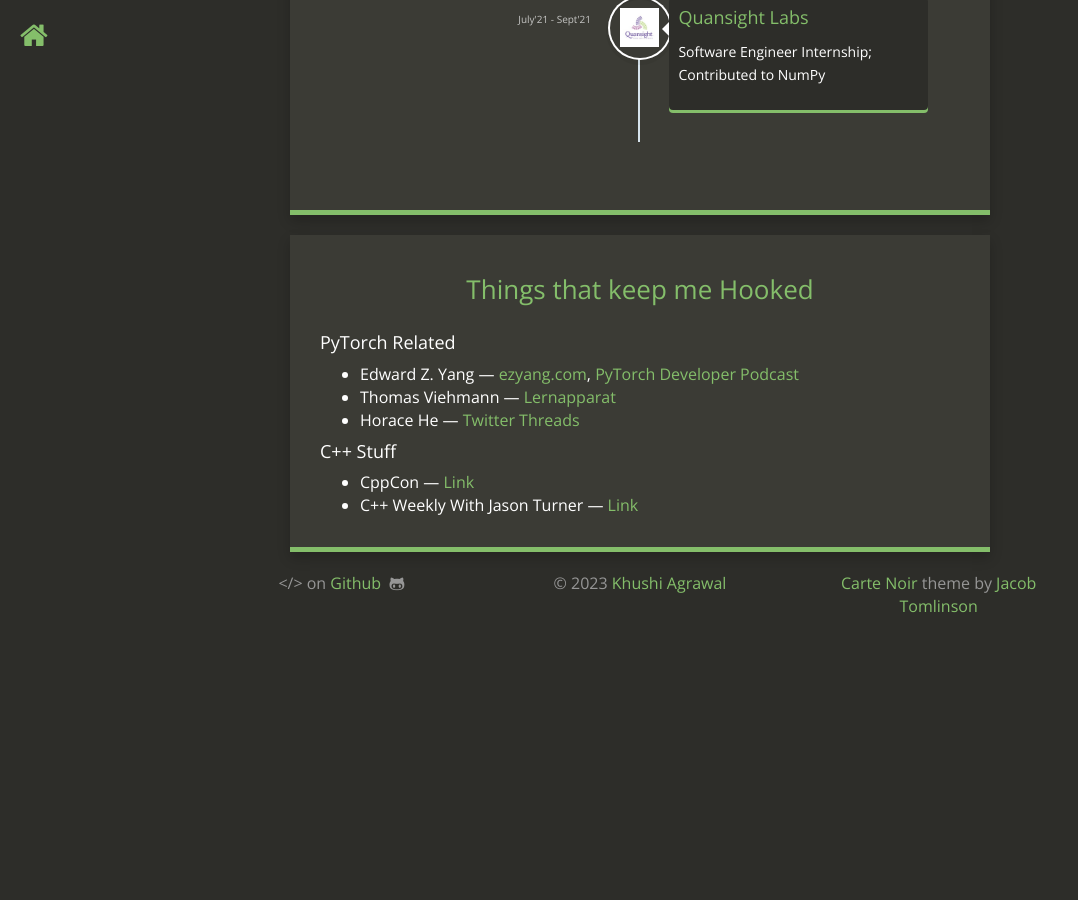
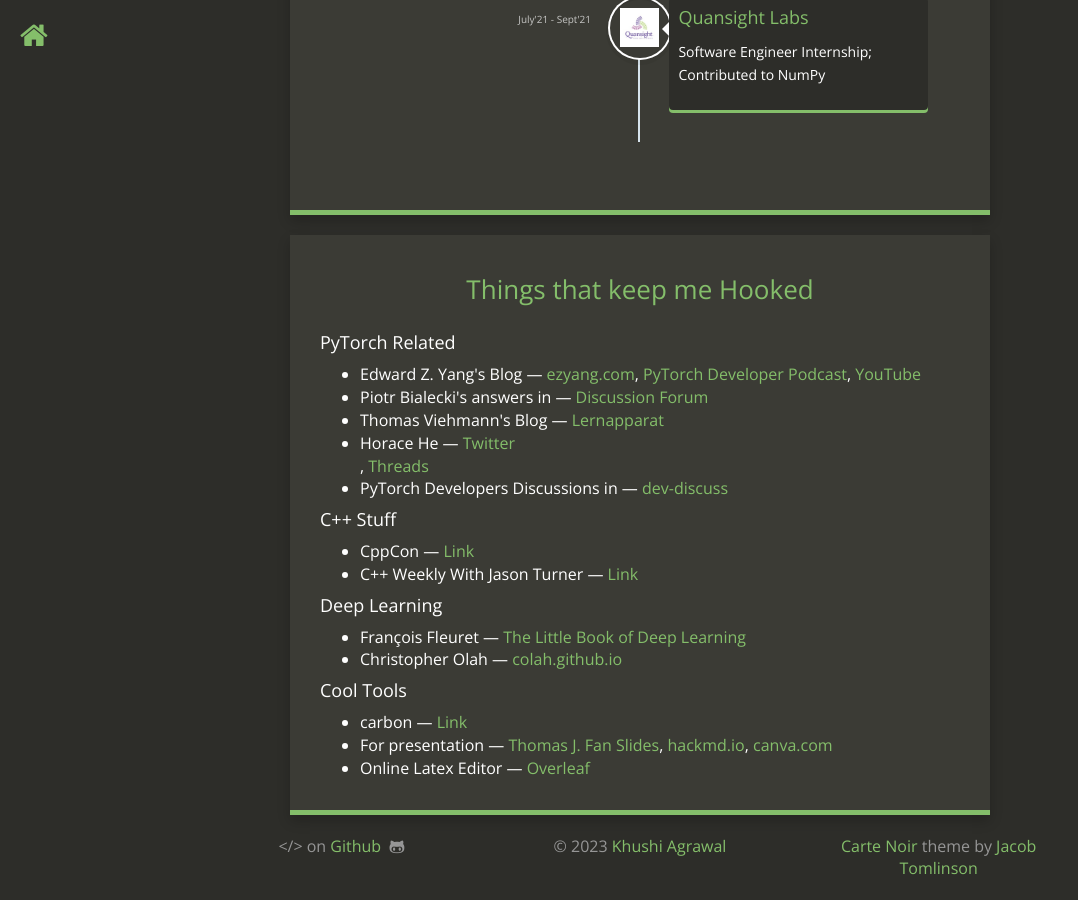
Before and after one commit to khushi-411/khushi-411.github.io, a Jekyll site: the page built from index.html, in a window 1280 px wide and 900 px high, scrolled down 1505 px. Shown: the whole window, without its empty margins (0-1078 px from the left). Built offline with Jekyll 4.4.1, drawn with Linux system fonts in a browser that asks for light colours; nearby versions of some CDN libraries; before the commit the page ends 2143 px from its top, so only the background shows below that.

Commit message:
add more recommends

```diff
--- a/index.html
+++ b/index.html
@@ -101,9 +101,11 @@
         <h2>Things that keep me Hooked</h2>
 	<h4>PyTorch Related</h3>
         <ul>
-		<li>Edward Z. Yang &mdash; <a href="http://ezyang.com/">ezyang.com</a>, <a href="https://pytorch-dev-podcast.simplecast.com/">PyTorch Developer Podcast</a></li>
-		<li>Thomas Viehmann &mdash; <a href="https://lernapparat.de/">Lernapparat</a></li>
-		<li>Horace He &mdash; <a href="https://twitter.com/cHHillee">Twitter Threads</a></li>
+		<li>Edward Z. Yang's Blog &mdash; <a href="http://ezyang.com/">ezyang.com</a>, <a href="https://pytorch-dev-podcast.simplecast.com/">PyTorch Developer Podcast</a>, <a href="https://www.youtube.com/@edwardzyang/videos">YouTube</a></li>
+		<li>Piotr Bialecki's answers in &mdash; <a href="https://discuss.pytorch.org/">Discussion Forum</a></li>
+		<li>Thomas Viehmann's Blog &mdash; <a href="https://lernapparat.de/">Lernapparat</a></li>
+		<li>Horace He &mdash; <a href="https://twitter.com/cHHillee">Twitter</a></li>, <a href="https://www.threads.net/@chhilleee">Threads</a></li>
+		<li>PyTorch Developers Discussions in &mdash; <a href="https://dev-discuss.pytorch.org/">dev-discuss</a></li>
 
 	</ul>
 
@@ -114,6 +116,21 @@
 
 	</ul>
 
+	<h4>Deep Learning</h4>
+        <ul>
+                <li>François Fleuret &mdash; <a href="https://fleuret.org/public/lbdl.pdf">The Little Book of Deep Learning</a></li>
+		<li>Christopher Olah &mdash; <a href="http://colah.github.io/">colah.github.io</a></li>
+
+        </ul>
+
+	<h4>Cool Tools</h4>
+        <ul>
+                <li>carbon &mdash; <a href="https://carbon.now.sh/">Link</a></li>
+		<li>For presentation &mdash; <a href="https://github.com/thomasjpfan/slides-template-hugo">Thomas J. Fan Slides</a>, <a href="https://hackmd.io/">hackmd.io</a>, <a href="https://www.canva.com/">canva.com</a></li>
+		<li>Online Latex Editor &mdash; <a href="https://www.overleaf.com">Overleaf</a></li>
+
+        </ul>
+
       </div>
     </div>
 
```
